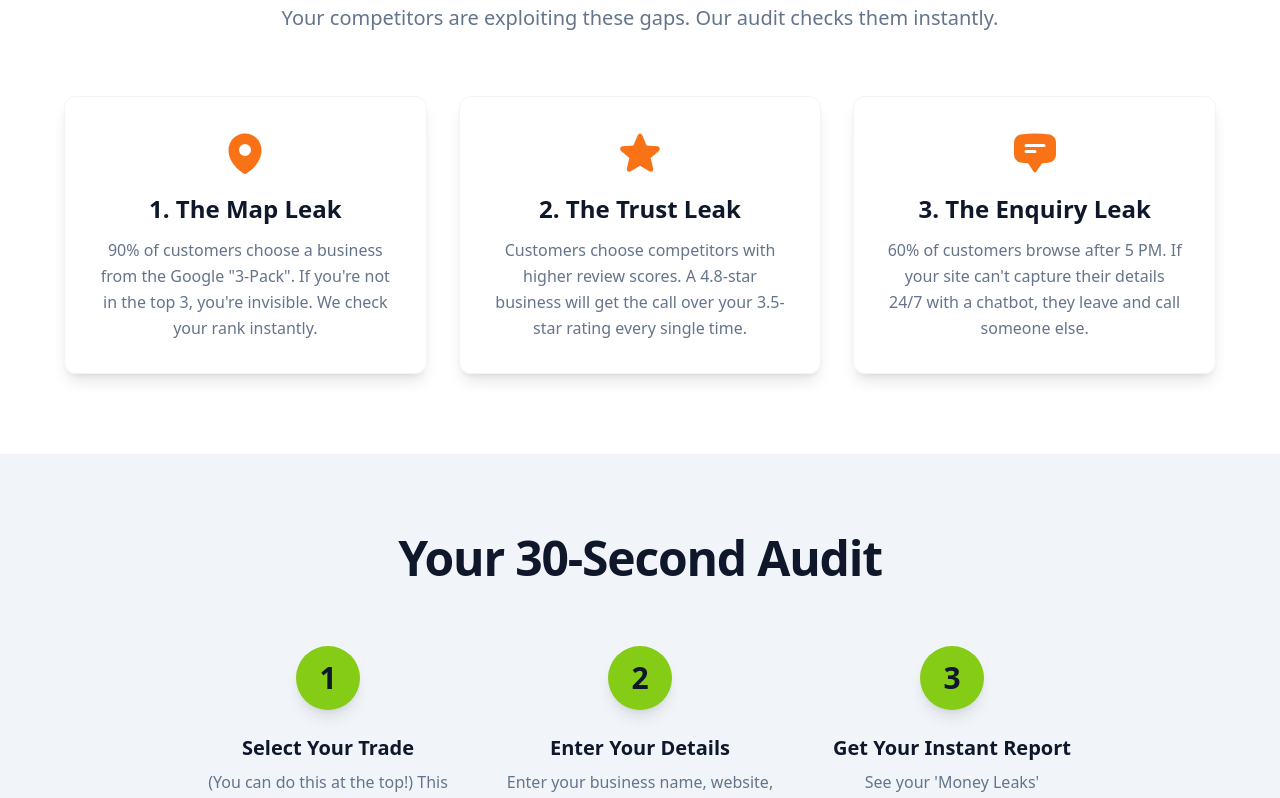
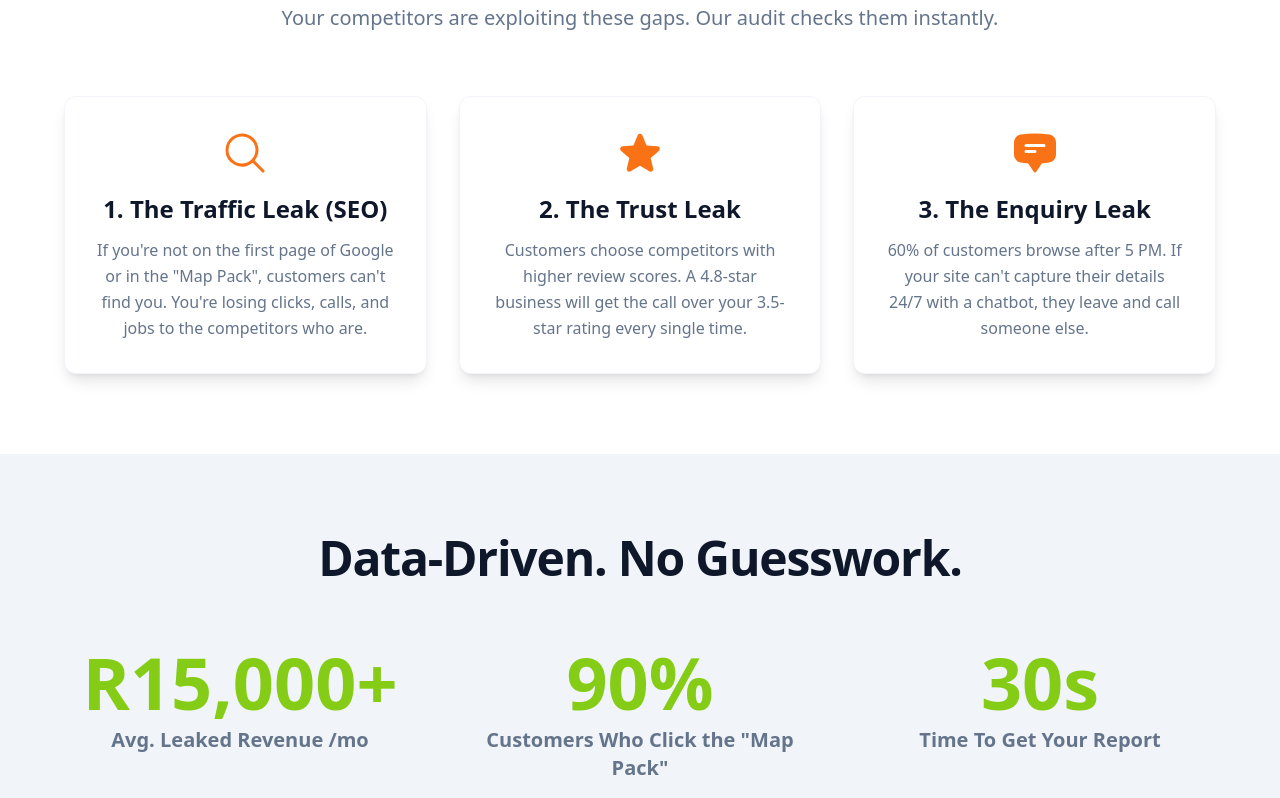
Before and after one commit to MankweAI/topleads, a Next.js app: page / in a window 1280 px wide. Shown: the part 940-1738 px from the top of the page. Built offline with nearby package versions, Linux system fonts and the light colour scheme.

Commit message:
first commit

```diff
--- a/src/app/globals.css
+++ b/src/app/globals.css
@@ -21,7 +21,7 @@ body {
 
   /* Your custom fade-in animation */
   .fade-in {
-    animation: fadeIn 0.5s ease-in-out;
+    animation: fadeIn 0.7s ease-in-out;
   }
 
   @keyframes fadeIn {
@@ -35,6 +35,32 @@ body {
     }
   }
 
+  /* --- NEW ANIMATIONS --- */
+
+  /* New "Fade In and Slide Up" Animation */
+  .animate-fade-in-up {
+    animation: fadeInUp 0.8s ease-out forwards;
+  }
+
+  @keyframes fadeInUp {
+    from {
+      opacity: 0;
+      transform: translateY(30px);
+    }
+    to {
+      opacity: 1;
+      transform: translateY(0);
+    }
+  }
+
+  /* New Card "Lift" Micro-interaction */
+  .card-lift {
+    @apply transition-all duration-300 ease-in-out;
+  }
+  .card-lift:hover {
+    @apply transform -translate-y-2 shadow-2xl;
+  }
+
   /* Tooltip utility (if needed elsewhere) */
   .tooltip {
     @apply invisible absolute;
--- a/src/app/page.js
+++ b/src/app/page.js
@@ -1,15 +1,117 @@
 "use client";
 import Link from "next/link";
+import { useState, useEffect, useRef } from "react";
 import {
   WrenchScrewdriverIcon,
   FireIcon,
   HomeModernIcon,
   BoltIcon,
-  MapPinIcon,
+  MagnifyingGlassIcon,
   StarIcon,
   ChatBubbleBottomCenterTextIcon,
   CheckBadgeIcon,
-} from "@heroicons/react/24/solid"; // Using solid icons for more punch
+} from "@heroicons/react/24/solid";
+
+/**
+ * Custom Hook: useInView
+ * Triggers a boolean when an element enters the viewport.
+ */
+const useInView = (options) => {
+  const [isInView, setIsInView] = useState(false);
+  const ref = useRef(null);
+
+  useEffect(() => {
+    const observer = new IntersectionObserver(([entry]) => {
+      // We only want it to trigger once
+      if (entry.isIntersecting) {
+        setIsInView(true);
+        observer.disconnect();
+      }
+    }, options);
+
+    if (ref.current) {
+      observer.observe(ref.current);
+    }
+
+    return () => {
+      if (ref.current) {
+        observer.unobserve(ref.current);
+      }
+    };
+  }, [options]);
+
+  return [ref, isInView];
+};
+
+/**
+ * Component: AnimatedCounter
+ * Counts up from 0 to a target value when it becomes visible.
+ */
+const AnimatedCounter = ({
+  targetValue,
+  prefix = "",
+  suffix = "",
+  duration = 1500,
+}) => {
+  const [count, setCount] = useState(0);
+  const [ref, isInView] = useInView({ threshold: 0.5 });
+
+  useEffect(() => {
+    if (isInView) {
+      let startTime;
+      const animate = (timestamp) => {
+        if (!startTime) startTime = timestamp;
+        const progress = timestamp - startTime;
+        const percentage = Math.min(progress / duration, 1);
+
+        // Ease-out quad function for a smoother animation
+        const easedProgress = 1 - Math.pow(1 - percentage, 3);
+
+        setCount(Math.floor(easedProgress * targetValue));
+
+        if (progress < duration) {
+          requestAnimationFrame(animate);
+        } else {
+          setCount(targetValue); // Ensure it ends on the exact value
+        }
+      };
+      requestAnimationFrame(animate);
+    }
+  }, [isInView, targetValue, duration]);
+
+  return (
+    <span
+      ref={ref}
+      className="text-6xl md:text-7xl font-extrabold text-[#84cc16]"
+    >
+      {prefix}
+      {count.toLocaleString("en-ZA")}
+      {suffix}
+    </span>
+  );
+};
+
+/**
+ * Component: AnimatedSection
+ * A wrapper component that applies the fade-in-up animation when visible.
+ */
+const AnimatedSection = ({ children, className = "" }) => {
+  const [ref, isInView] = useInView({
+    threshold: 0.1,
+    rootMargin: "0px 0px -50px 0px",
+  });
+
+  return (
+    <div
+      ref={ref}
+      className={`w-full transition-opacity duration-1000 ${className} ${
+        isInView ? "animate-fade-in-up" : "opacity-0"
+      }`}
+    >
+      {children}
+    </div>
+  );
+};
 
 export default function Home() {
   // Helper function to scroll to the top hero section
@@ -56,18 +158,25 @@ export default function Home() {
         <div className="relative z-20 max-w-4xl mx-auto flex flex-col items-center justify-center h-full">
           <h1
             id="hero-heading"
-            className="text-5xl md:text-7xl font-extrabold text-[#ffffff] mb-6 leading-tight tracking-tight"
+            className="text-5xl md:text-7xl font-extrabold text-[#ffffff] mb-6 leading-tight tracking-tight animate-fade-in-up"
+            style={{ animationDelay: "100ms" }}
           >
             Stop Leaking Money.
           </h1>
           {/* Lighter steel text for sub-headline */}
-          <p className="text-xl md:text-2xl text-[#94a3b8] mb-12 max-w-2xl">
+          <p
+            className="text-xl md:text-2xl text-[#94a3b8] mb-12 max-w-2xl animate-fade-in-up"
+            style={{ animationDelay: "200ms" }}
+          >
             Your plumbing, HVAC, or roofing business is losing R15,000 -
             R40,000+ a month to competitors. We'll show you exactly where.
           </p>
 
           {/* The "Tool" CTA */}
-          <div className="w-full max-w-3xl">
+          <div
+            className="w-full max-w-3xl animate-fade-in-up"
+            style={{ animationDelay: "300ms" }}
+          >
             <h2 className="text-2xl font-semibold text-[#ffffff] mb-4">
               Start Your Free 30-Second Audit.
               <br />
@@ -81,28 +190,32 @@ export default function Home() {
               {/* Vibrant Indigo buttons */}
               <Link
                 href="/spokes/plumbers"
-                className="group flex items-center justify-center gap-2 bg-[#4f46e5] hover:bg-[#6366f1] text-[#ffffff] font-bold py-4 px-5 rounded-lg text-lg transition-all transform hover:scale-105"
+                className="group flex items-center justify-center gap-2 bg-[#4f46e5] hover:bg-[#6366f1] text-[#ffffff] font-bold py-4 px-5 rounded-lg text-lg transition-all transform hover:scale-105 animate-fade-in-up"
+                style={{ animationDelay: "400ms" }}
               >
                 <WrenchScrewdriverIcon className="h-6 w-6" />
                 <span>Plumber</span>
               </Link>
               <Link
                 href="/spokes/hvac"
-                className="group flex items-center justify-center gap-2 bg-[#4f46e5] hover:bg-[#6366f1] text-[#ffffff] font-bold py-4 px-5 rounded-lg text-lg transition-all transform hover:scale-105"
+                className="group flex items-center justify-center gap-2 bg-[#4f46e5] hover:bg-[#6366f1] text-[#ffffff] font-bold py-4 px-5 rounded-lg text-lg transition-all transform hover:scale-105 animate-fade-in-up"
+                style={{ animationDelay: "500ms" }}
               >
                 <FireIcon className="h-6 w-6" />
                 <span>HVAC</span>
               </Link>
               <Link
                 href="/spokes/roofers"
-                className="group flex items-center justify-center gap-2 bg-[#4f46e5] hover:bg-[#6366f1] text-[#ffffff] font-bold py-4 px-5 rounded-lg text-lg transition-all transform hover:scale-105"
+                className="group flex items-center justify-center gap-2 bg-[#4f46e5] hover:bg-[#6366f1] text-[#ffffff] font-bold py-4 px-5 rounded-lg text-lg transition-all transform hover:scale-105 animate-fade-in-up"
+                style={{ animationDelay: "600ms" }}
               >
                 <HomeModernIcon className="h-6 w-6" />
                 <span>Roofer</span>
               </Link>
               <Link
                 href="/spokes/electricians"
-                className="group flex items-center justify-center gap-2 bg-[#4f46e5] hover:bg-[#6366f1] text-[#ffffff] font-bold py-4 px-5 rounded-lg text-lg transition-all transform hover:scale-105"
+                className="group flex items-center justify-center gap-2 bg-[#4f46e5] hover:bg-[#6366f1] text-[#ffffff] font-bold py-4 px-5 rounded-lg text-lg transition-all transform hover:scale-105 animate-fade-in-up"
+                style={{ animationDelay: "700ms" }}
               >
                 <BoltIcon className="h-6 w-6" />
                 <span>Electrician</span>
@@ -114,7 +227,7 @@ export default function Home() {
 
       {/* --- SECTION 2: "What Are These 'Money Leaks'?" --- */}
       {/* White background for contrast */}
-      <section className="w-full py-20 px-6 text-center bg-[#ffffff]">
+      <AnimatedSection className="py-20 px-6 text-center bg-[#ffffff]">
         <h2 className="text-4xl md:text-5xl font-bold text-[#0f172a] mb-4 tracking-tight">
           We Find the 3 "Money Leaks"
         </h2>
@@ -124,22 +237,22 @@ export default function Home() {
           instantly.
         </p>
         <div className="max-w-6xl mx-auto grid grid-cols-1 md:grid-cols-3 gap-8">
-          {/* Card 1: Map Leak */}
-          <div className="flex flex-col items-center text-center p-8 border border-[#f1f5f9] rounded-xl shadow-lg">
+          {/* Card 1: Traffic Leak (UPDATED) */}
+          <div className="flex flex-col items-center text-center p-8 bg-[#ffffff] border border-[#f1f5f9] rounded-xl shadow-lg card-lift">
             {/* Vibrant Orange for "Leak" icons */}
-            <MapPinIcon className="h-12 w-12 text-[#f97316] mb-4" />
+            <MagnifyingGlassIcon className="h-12 w-12 text-[#f97316] mb-4" />
             <h3 className="font-bold text-2xl text-[#0f172a] mb-3">
-              1. The Map Leak
+              1. The Traffic Leak (SEO)
             </h3>
             <p className="text-base text-[#64748b] leading-relaxed">
-              90% of customers choose a business from the Google "3-Pack". If
-              you're not in the top 3, you're invisible. We check your rank
-              instantly.
+              If you're not on the first page of Google or in the "Map Pack",
+              customers can't find you. You're losing clicks, calls, and jobs to
+              the competitors who are.
             </p>
           </div>
 
           {/* Card 2: Trust Leak */}
-          <div className="flex flex-col items-center text-center p-8 border border-[#f1f5f9] rounded-xl shadow-lg">
+          <div className="flex flex-col items-center text-center p-8 bg-[#ffffff] border border-[#f1f5f9] rounded-xl shadow-lg card-lift">
             {/* Vibrant Orange for "Leak" icons */}
             <StarIcon className="h-12 w-12 text-[#f97316] mb-4" />
             <h3 className="font-bold text-2xl text-[#0f172a] mb-3">
@@ -153,7 +266,7 @@ export default function Home() {
           </div>
 
           {/* Card 3: Enquiry Leak */}
-          <div className="flex flex-col items-center text-center p-8 border border-[#f1f5f9] rounded-xl shadow-lg">
+          <div className="flex flex-col items-center text-center p-8 bg-[#ffffff] border border-[#f1f5f9] rounded-xl shadow-lg card-lift">
             {/* Vibrant Orange for "Leak" icons */}
             <ChatBubbleBottomCenterTextIcon className="h-12 w-12 text-[#f97316] mb-4" />
             <h3 className="font-bold text-2xl text-[#0f172a] mb-3">
@@ -166,11 +279,39 @@ export default function Home() {
             </p>
           </div>
         </div>
-      </section>
+      </AnimatedSection>
 
-      {/* --- SECTION 3: "How Your 30-Second Audit Works" --- */}
-      {/* Light gray background */}
-      <section className="w-full py-20 px-6 text-center bg-[#f1f5f9]">
+      {/* --- SECTION 3: "Data-Driven" Animated Stats (NEW) --- */}
+      <AnimatedSection className="py-20 px-6 text-center bg-[#f1f5f9]">
+        <h2 className="text-4xl md:text-5xl font-bold text-[#0f172a] mb-16 tracking-tight">
+          Data-Driven. No Guesswork.
+        </h2>
+        <div className="max-w-6xl mx-auto grid grid-cols-1 md:grid-cols-3 gap-12">
+          <div className="flex flex-col items-center">
+            <AnimatedCounter targetValue={15000} prefix="R" suffix="+" />
+            <p className="text-xl font-semibold text-[#64748b] mt-2">
+              Avg. Leaked Revenue /mo
+            </p>
+          </div>
+
+          <div className="flex flex-col items-center">
+            <AnimatedCounter targetValue={90} suffix="%" />
+            <p className="text-xl font-semibold text-[#64748b] mt-2">
+              Customers Who Click the "Map Pack"
+            </p>
+          </div>
+
+          <div className="flex flex-col items-center">
+            <AnimatedCounter targetValue={30} suffix="s" />
+            <p className="text-xl font-semibold text-[#64748b] mt-2">
+              Time To Get Your Report
+            </p>
+          </div>
+        </div>
+      </AnimatedSection>
+
+      {/* --- SECTION 4: "How Your 30-Second Audit Works" --- */}
+      <AnimatedSection className="py-20 px-6 text-center bg-[#ffffff]">
         <h2 className="text-4xl md:text-5xl font-bold text-[#0f172a] mb-16 tracking-tight">
           Your 30-Second Audit
         </h2>
@@ -217,16 +358,15 @@ export default function Home() {
             </p>
           </div>
         </div>
-      </section>
+      </AnimatedSection>
 
-      {/* --- SECTION 4: "Our 'No-BS' Promise" --- */}
-      {/* White background */}
-      <section className="max-w-6xl mx-auto py-20 px-6 text-center bg-[#ffffff]">
+      {/* --- SECTION 5: "Our 'No-BS' Promise" --- */}
+      <AnimatedSection className="max-w-6xl mx-auto py-20 px-6 text-center">
         <h2 className="text-4xl md:text-5xl font-bold text-[#0f172a] mb-16 tracking-tight">
           Our "No-BS" Promise
         </h2>
         <div className="grid grid-cols-1 md:grid-cols-3 gap-8">
-          <div className="flex flex-col items-center bg-[#ffffff] rounded-xl p-8 shadow-md border border-[#f1f5f9]">
+          <div className="flex flex-col items-center bg-[#ffffff] rounded-xl p-8 shadow-lg border border-[#f1f5f9] card-lift">
             {/* Vibrant Lime Action Color */}
             <CheckBadgeIcon className="h-12 w-12 text-[#84cc16] mb-4" />
             <h3 className="font-bold text-xl text-[#0f172a] mb-2">
@@ -238,7 +378,7 @@ export default function Home() {
             </p>
           </div>
 
-          <div className="flex flex-col items-center bg-[#ffffff] rounded-xl p-8 shadow-md border border-[#f1f5f9]">
+          <div className="flex flex-col items-center bg-[#ffffff] rounded-xl p-8 shadow-lg border border-[#f1f5f9] card-lift">
             {/* Vibrant Lime Action Color */}
             <CheckBadgeIcon className="h-12 w-12 text-[#84cc16] mb-4" />
             <h3 className="font-bold text-xl text-[#0f172a] mb-2">
@@ -249,7 +389,7 @@ export default function Home() {
             </p>
           </div>
 
-          <div className="flex flex-col items-center bg-[#ffffff] rounded-xl p-8 shadow-md border border-[#f1f5f9]">
+          <div className="flex flex-col items-center bg-[#ffffff] rounded-xl p-8 shadow-lg border border-[#f1f5f9] card-lift">
             {/* Vibrant Lime Action Color */}
             <CheckBadgeIcon className="h-12 w-12 text-[#84cc16] mb-4" />
             <h3 className="font-bold text-xl text-[#0f172a] mb-2">
@@ -261,9 +401,9 @@ export default function Home() {
             </p>
           </div>
         </div>
-      </section>
+      </AnimatedSection>
 
-      {/* --- SECTION 5: Final CTA --- */}
+      {/* --- SECTION 6: Final CTA --- */}
       {/* Dark background for final CTA */}
       <section className="w-full py-20 px-6 text-center bg-[#0f172a]">
         <h2 className="text-4xl md:text-5xl font-extrabold text-[#ffffff] mb-4 tracking-tight">
```
Also changed, not shown: src/components/Footer.js (+4 -4 lines), src/components/Header.js (+8 -8 lines).
